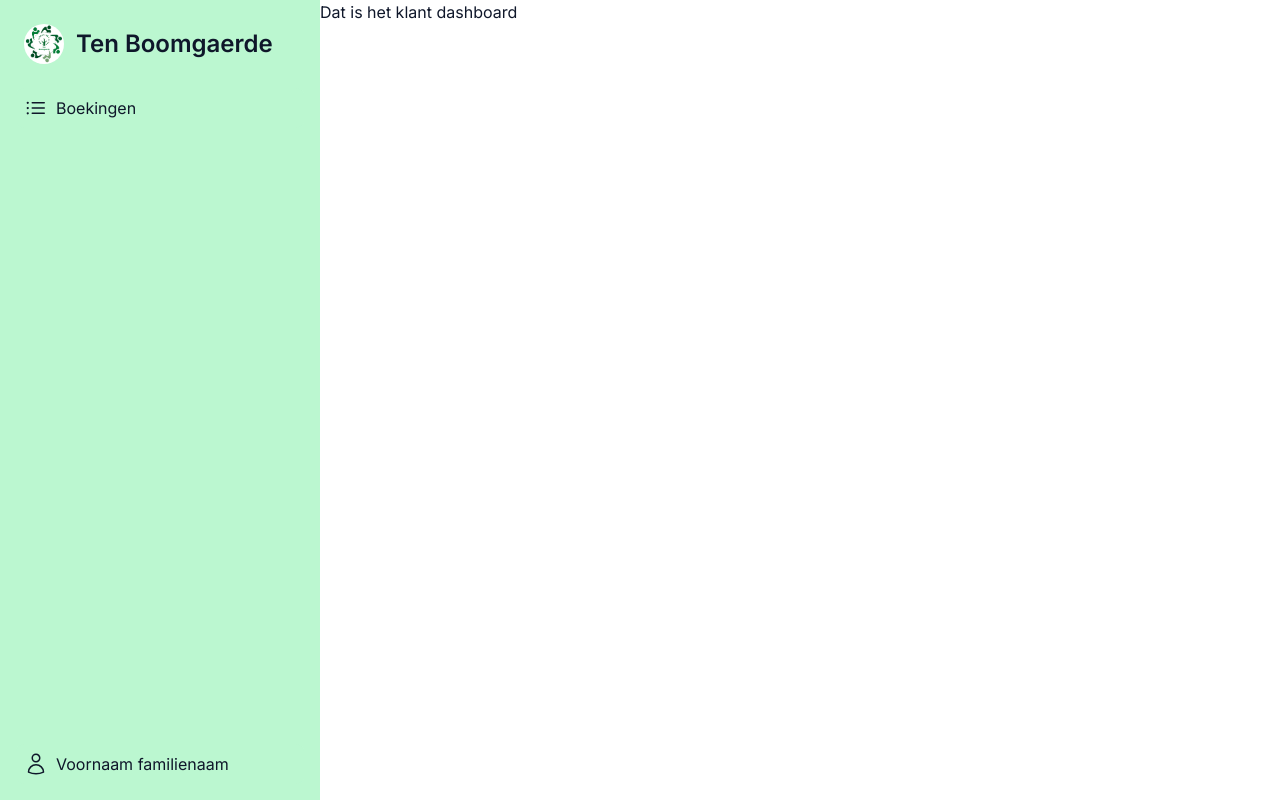
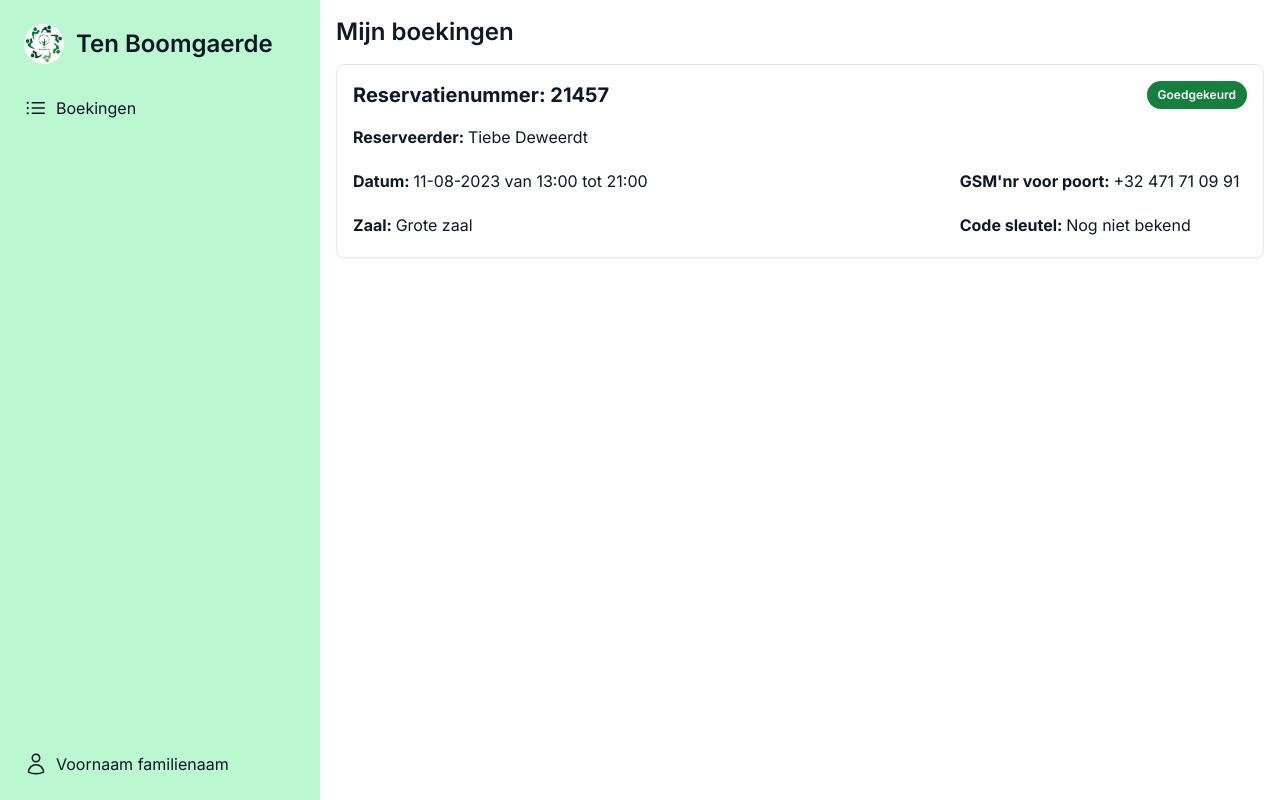
Before and after one commit to WEB4YOU-BE/P007-TenBoomgaerde, a Next.js app: page /klant in a window 1280 px wide. Built offline with nearby package versions, Linux system fonts and the light colour scheme.

Commit message:
Reservation card without to much layout
Signed-off-by: Tiebe Deweerdt <tiebe.dw1@gmail.com>

```diff
--- a/src/app/klant/page.tsx
+++ b/src/app/klant/page.tsx
@@ -1,5 +1,14 @@
+import Reservation from "@/components/ui/klant/Reservation";
+
 export default function Index() {
     return <main className={"w-full min-h-[100svh]"}>
-        <p>Dat is het klant dashboard</p>
+        <div className={"p-4 block sm:flex items-center justify-between"}>
+            <div className={"w-full mb-1"}>
+                <div className={"mb-4"}>
+                    <h1 className={"text-xl font-semibold text-gray-900 sm:text-2xl"}>Mijn boekingen</h1>
+                </div>
+                <Reservation/>
+            </div>
+        </div>
     </main>;
 }
--- /dev/null
+++ b/src/components/ui/Badge.tsx
@@ -0,0 +1,40 @@
+import * as React from "react"
+import {cva, type VariantProps} from "class-variance-authority"
+
+import {cn} from "@/librairy/utils"
+
+const badgeVariants = cva(
+    "inline-flex items-center rounded-full border px-2.5 py-0.5 text-xs font-semibold transition-colors focus:outline-none focus:ring-2 focus:ring-ring focus:ring-offset-2",
+    {
+        variants: {
+            variant: {
+                default:
+                    "border-transparent bg-primary text-primary-foreground hover:bg-primary/80",
+                secondary:
+                    "border-transparent bg-secondary text-secondary-foreground hover:bg-secondary/80",
+                denied:
+                    "border-transparent bg-destructive text-destructive-foreground hover:bg-destructive/80 text-xs",
+                outline: "text-foreground",
+                success: "border-transparent bg-green-700 hover:bg-green-200 text-white text-xs",
+                hold: "border-transparent bg-orange-300 hover:bg-orange-200 text-xs"
+
+            },
+        },
+        defaultVariants: {
+            variant: "default",
+        },
+    }
+)
+
+export interface BadgeProps
+    extends React.HTMLAttributes<HTMLDivElement>,
+        VariantProps<typeof badgeVariants> {
+}
+
+function Badge({className, variant, ...props}: BadgeProps) {
+    return (
+        <div className={cn(badgeVariants({variant}), className)} {...props} />
+    )
+}
+
+export {Badge, badgeVariants}
--- /dev/null
+++ b/src/components/ui/klant/Reservation.tsx
@@ -0,0 +1,36 @@
+import {Badge} from "@/components/ui/Badge";
+
+const Reservation = async () => {
+    return <div className={"p-4 border border-gray-200 rounded-lg shadow-sm"}>
+        <div className={"grid gap-4 grid-cols-3 grid-rows-4"}>
+            <div className={"font-bold text-xl row-start-1 col-span-2"}>
+                Reservatienummer: <span>21457</span>
+            </div>
+            <span className={"flex justify-end text-sm"}>
+                <Badge variant={"success"}>Goedgekeurd</Badge>
+            </span>
+            <div className={"sm:row-start-2 col-span-3 sm:col-span-2"}>
+                <span className={"font-bold"}>Reserveerder: </span>
+                <span>Tiebe Deweerdt</span>
+            </div>
+            <div className={"sm:row-start-3 col-span-3 sm:col-span-2"}>
+                <span className={"font-bold"}>Datum: </span>
+                <span>11-08-2023 van 13:00 tot 21:00</span>
+            </div>
+            <div className={"sm:row-start-4 col-span-3 sm:col-span-2"}>
+                <span className={"font-bold"}>Zaal: </span>
+                <span>Grote zaal</span>
+            </div>
+            <div className={"sm:row-start-3 col-span-3 sm:col-span-1"}>
+                <span className={"font-bold"}>GSM'nr voor poort: </span>
+                <span>+32 471 71 09 91</span>
+            </div>
+            <div className={"sm:row-start-4 col-span-3 sm:col-span-1"}>
+                <span className={"font-bold"}>Code sleutel: </span>
+                <span>Nog niet bekend</span>
+            </div>
+        </div>
+    </div>
+}
+
+export default Reservation;
```
